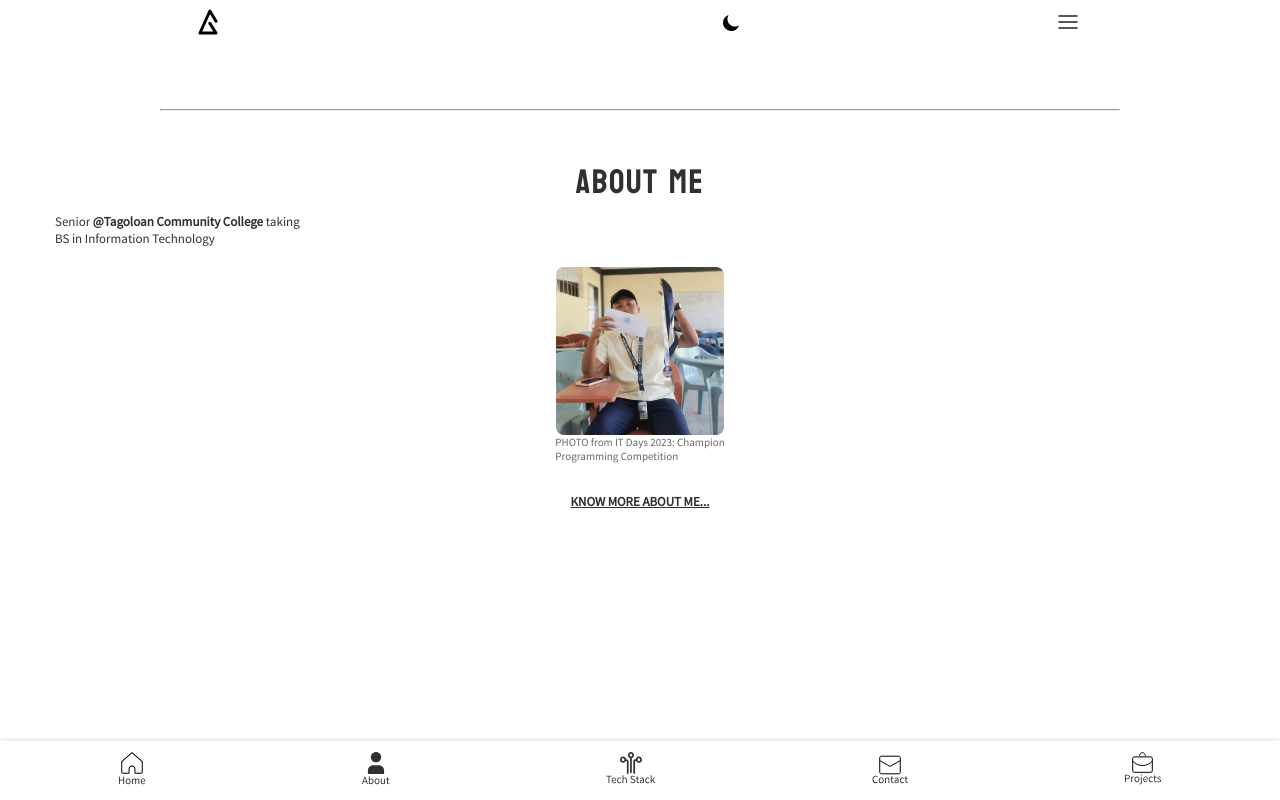
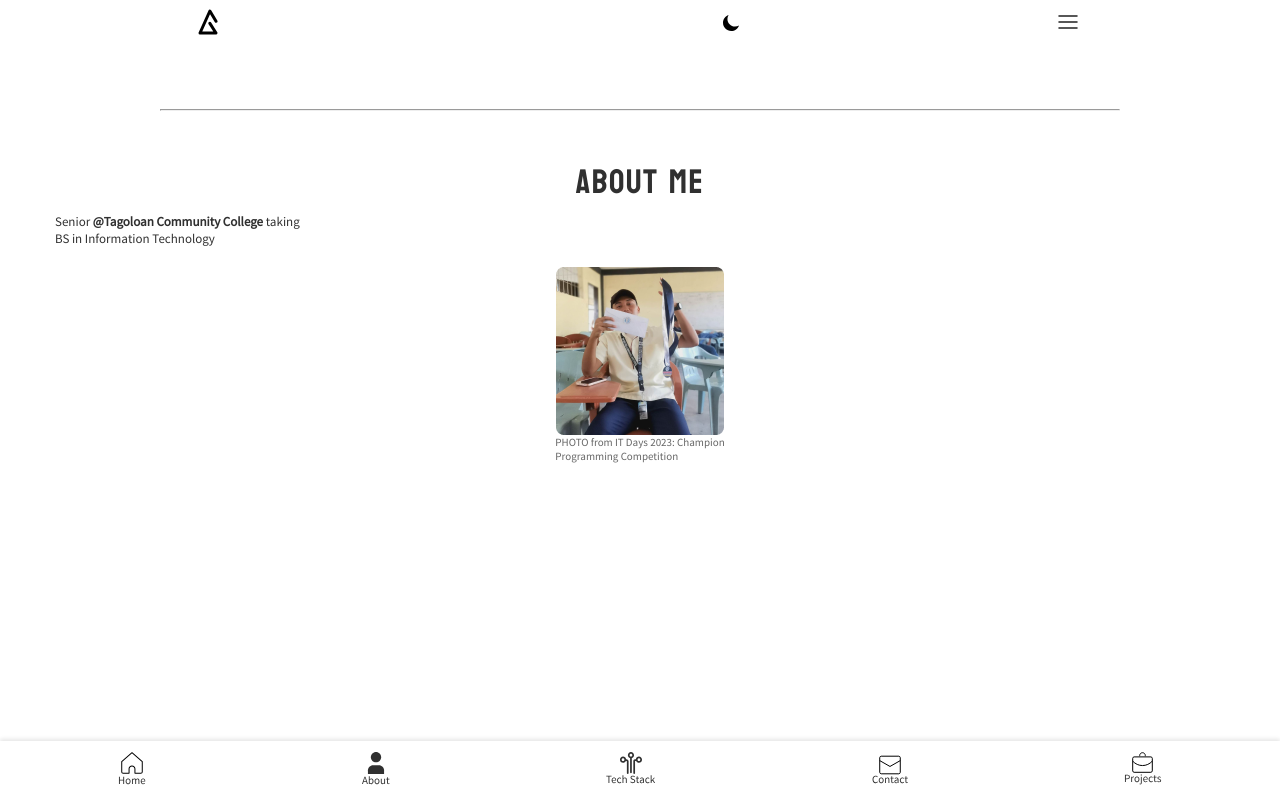
Before and after one commit to jorjeee/george-portfolio.github.io, a plain HTML site: page about.html in a window 1280 px wide. Drawn offline with Linux system fonts and the light colour scheme.

Commit message:
remove know more about me link

```diff
--- a/about.html
+++ b/about.html
@@ -65,9 +65,6 @@
                 <img src="img/tcc-photo.jpg" alt="tcc-photo.jpg">
             </div>
             <p class="tcc-img-caption">PHOTO from IT Days 2023: Champion <br>Programming Competition</p>
-            <p class="about-section-more">
-                <a href="#">KNOW MORE ABOUT ME...</a>
-            </p>
         </div>
     </main>
 
```
